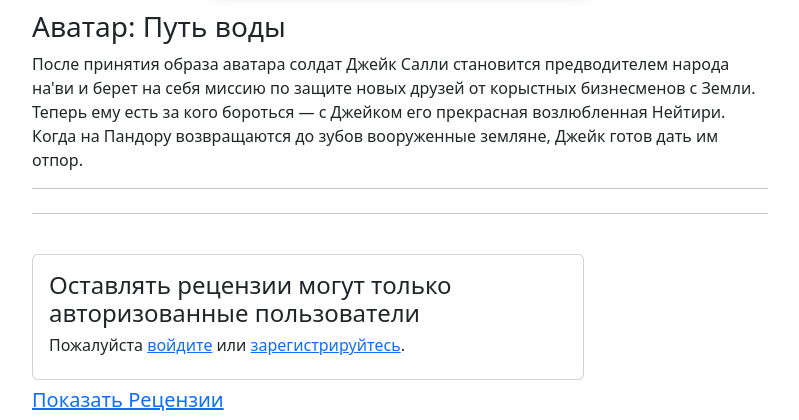
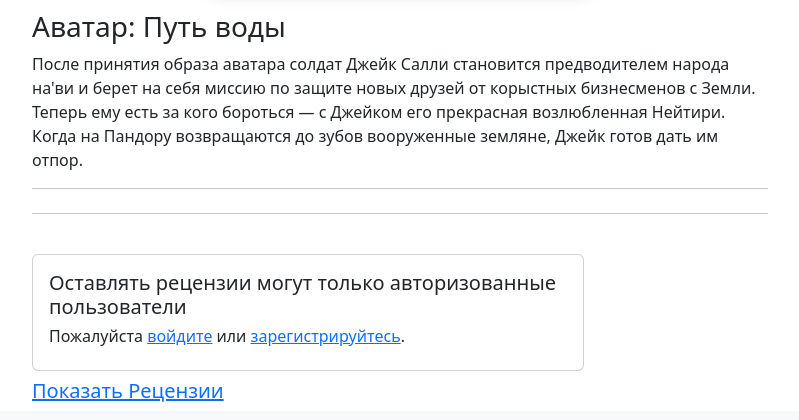
Before and after one commit to Danila87/django_Movie, a Django app: a page that uses movie_app/templates/detail_movie.html in a window 1280 px wide. Shown: the part 594-1014 px from the top of the page, without its empty margins (50-849 px from the left). Run offline with Django 4.2, Linux system fonts and the light colour scheme; data comes from the database, SQL or seed files in the repository.

Commit message:
fixed bugs detail movie template

```diff
--- a/movie_app/templates/detail_movie.html
+++ b/movie_app/templates/detail_movie.html
@@ -96,12 +96,12 @@
 
         {% if not request.user.is_authenticated %}
 
-        	<h4 class="card-title">Оставлять рецензии могут только авторизованные пользователи</h4>
+        	<h5 class="card-title">Оставлять рецензии могут только авторизованные пользователи</h5>
             <h6>Пожалуйста <a href="#">войдите</a> или <a href="#">зарегистрируйтесь</a>.</h6>
 
         {% else %}
 
-             <h4 class="card-title">{{ request.user.username }} оставьте свою рецензию</h4>
+             <h5 class="card-title">{{ request.user.username }} оставьте свою рецензию</h5>
             <hr>
 
             <form method="POST">{% csrf_token %}
```
